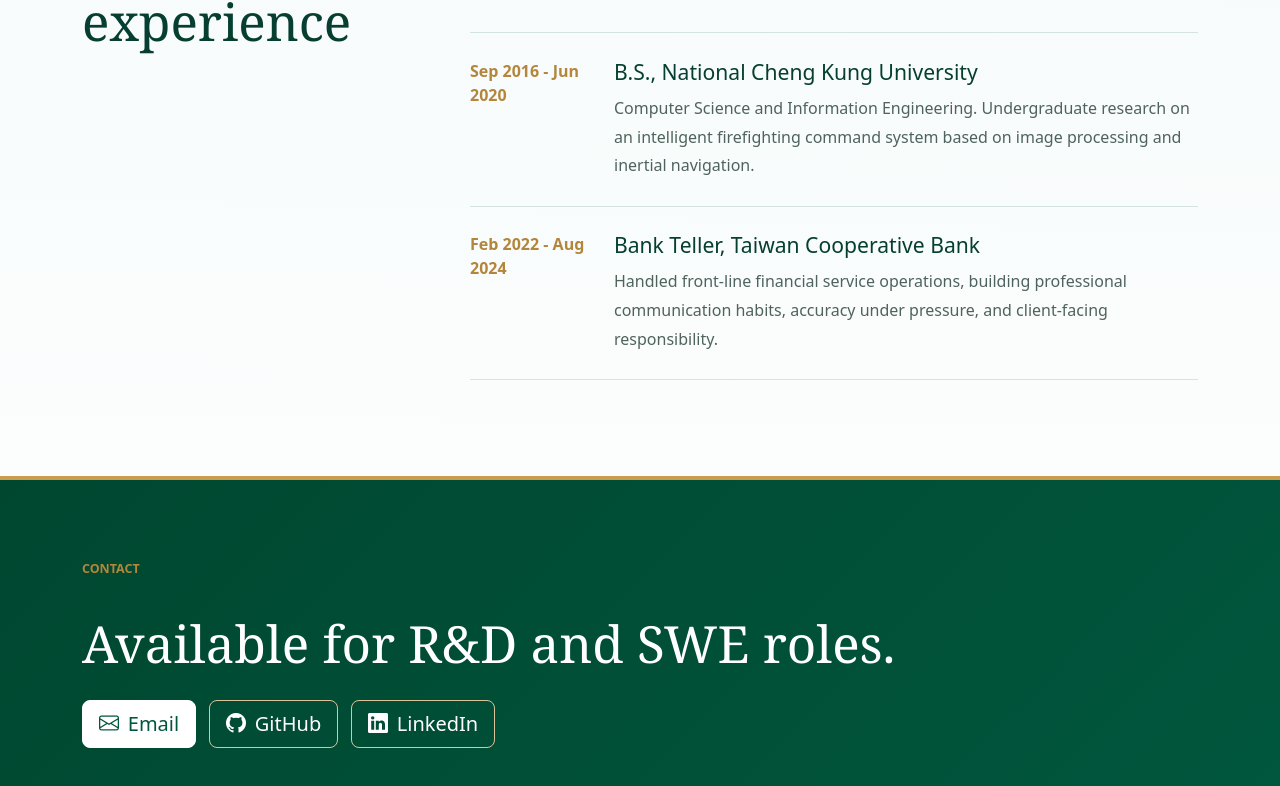
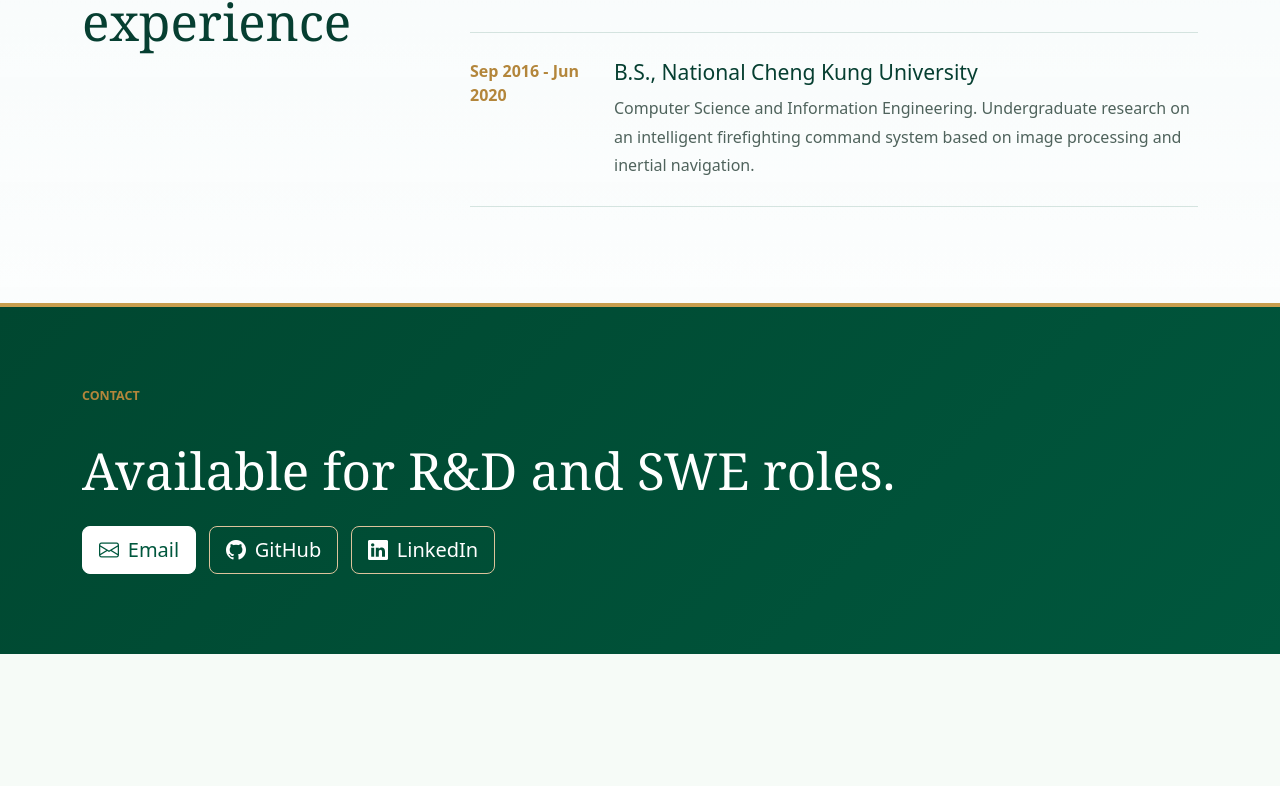
Before and after one commit to BillSavart/personal_webpage, a React (Vite) app: page / in a window 1280 px wide. Shown: the part 3912-4698 px from the top of the page. After the commit the page ends 4566 px from the top, so only its background shows below. Built offline with nearby package versions, Linux system fonts and the light colour scheme.

Commit message:
remove bank teller

```diff
--- a/src/App.tsx
+++ b/src/App.tsx
@@ -210,12 +210,6 @@ const content: SiteContent = {
       title: "B.S., National Cheng Kung University",
       description:
         "Computer Science and Information Engineering. Undergraduate research on an intelligent firefighting command system based on image processing and inertial navigation.",
-    },
-    {
-      period: "Feb 2022 - Aug 2024",
-      title: "Bank Teller, Taiwan Cooperative Bank",
-      description:
-        "Handled front-line financial service operations, building professional communication habits, accuracy under pressure, and client-facing responsibility.",
     },
   ],
   contactSection: {
```
